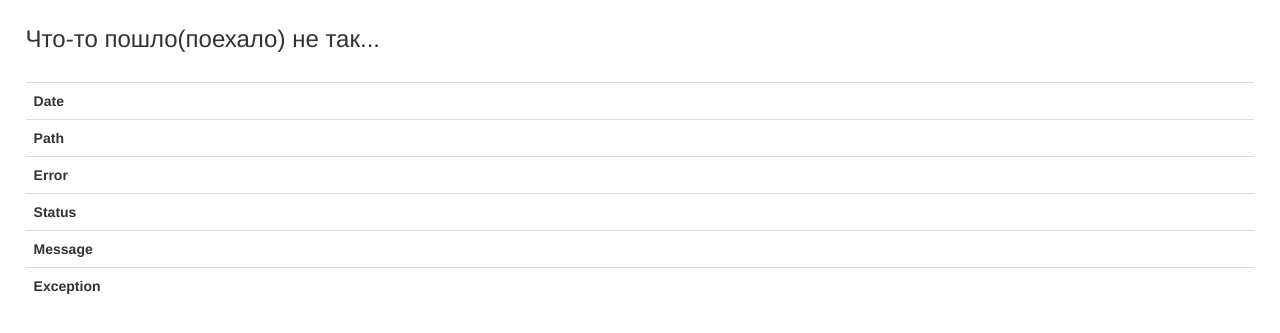
After one commit to documentflowteam/documentflow, a Spring app: page /error in a window 1280 px wide. The commit adds this page. Shown: the top 333 px of the page. Run offline with Thymeleaf, Linux system fonts and the light colour scheme; the template is opened without the code that fills it, so the values that code supplies are empty; some of the project's set-up classes (security, data sources, template engines, error pages and the like) are left out, and stand-ins take their place.

Commit message:
customize login and error pages

```diff
--- /dev/null
+++ b/src/main/resources/templates/error.html
@@ -0,0 +1,39 @@
+<!DOCTYPE html>
+<html lang="ru" xmlns:th="http://www.thymeleaf.org">
+<head>
+    <title>¯\_(ツ)_/¯</title>
+    <meta charset="utf-8">
+    <link href="https://maxcdn.bootstrapcdn.com/bootstrap/3.3.7/css/bootstrap.min.css" rel="stylesheet"/>
+</head>
+<body style="margin: 2%">
+<h3>Что-то пошло(поехало) не так...</h3>
+<br>
+
+<table class="table">
+    <tr>
+        <th scope="row">Date</th>
+        <td th:text="${timestamp}"/>
+    </tr>
+    <tr>
+        <th scope="row">Path</th>
+        <td th:text="${path}"/>
+    </tr>
+    <tr>
+        <th scope="row">Error</th>
+        <td th:text="${error}"/>
+    </tr>
+    <tr>
+        <th scope="row">Status</th>
+        <td th:text="${status}"/>
+    </tr>
+    <tr>
+        <th scope="row">Message</th>
+        <td th:text="${message}"/>
+    </tr>
+    <tr>
+        <th scope="row">Exception</th>
+        <td th:text="${exception}"/>
+    </tr>
+</table>
+</body>
+</html>
```
Also changed, not shown: src/main/resources/templates/login.html (+25 -11 lines).
